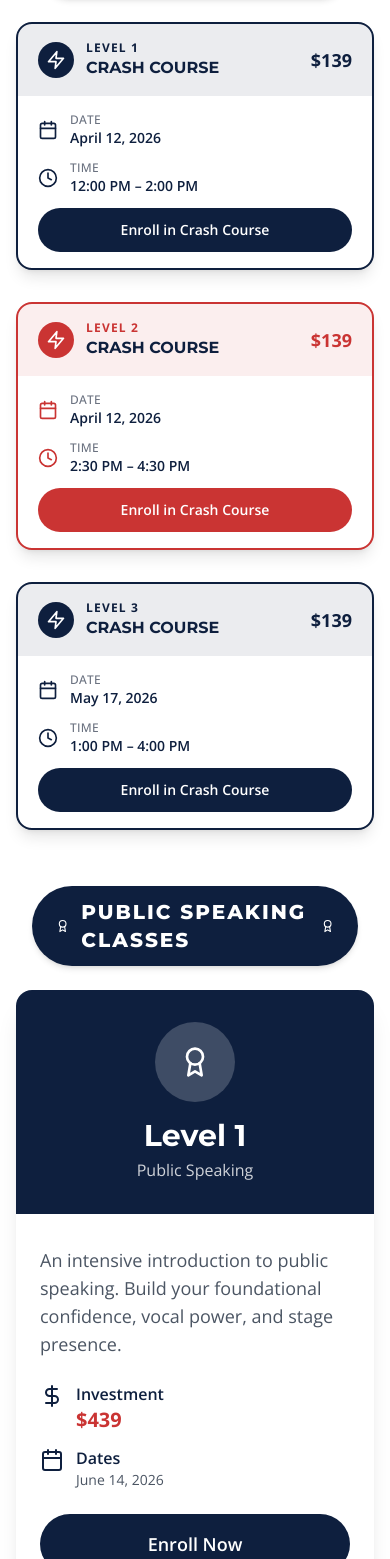
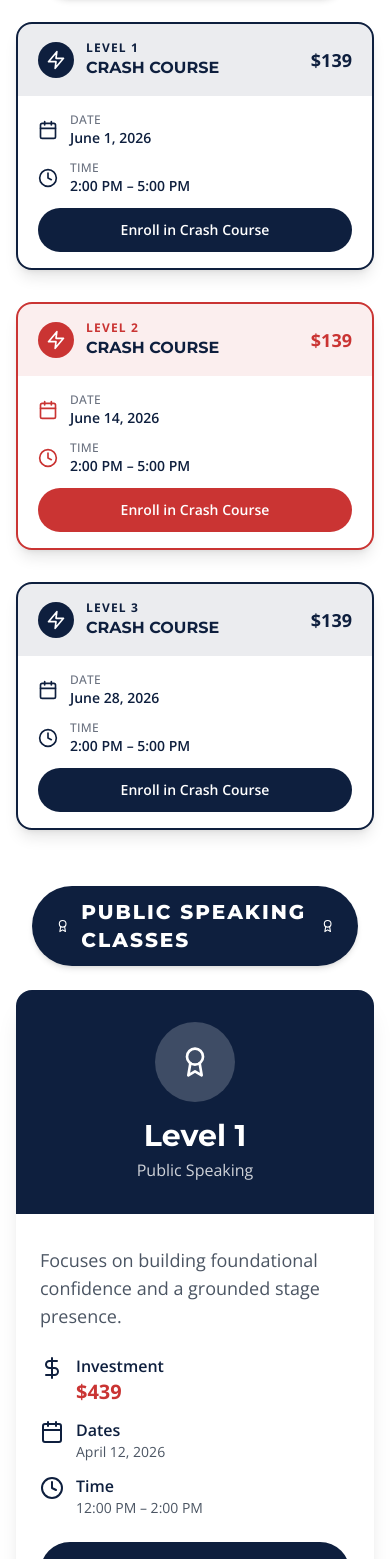
Before and after one commit to phcodesage/public-speaking-course-landing-page, a Next.js app: page / in a window 390 px wide. Shown: the part 1849-3408 px from the top of the page. Built offline with nearby package versions, Linux system fonts and the light colour scheme.

Commit message:
Rearrange course sections, update headers to uppercase, set contact email, redesign footer for beauty and responsiveness, update schedules and descriptions for all programs

```diff
--- a/app/page.tsx
+++ b/app/page.tsx
@@ -34,15 +34,16 @@ export default function Home() {
       title: 'Level 1',
       level: 'Public Speaking',
       icon: <Award className="w-8 h-8 text-white" />,
-      description: 'An intensive introduction to public speaking. Build your foundational confidence, vocal power, and stage presence.',
+      description: 'Focuses on building foundational confidence and a grounded stage presence.',
       color: '#0e1f3e',
       price: '$439',
       stripeLink: 'https://buy.stripe.com/7sY8wI4q0gUGaWd2SfdfG0i',
       showDate: true,
-      dates: 'June 14, 2026',
+      dates: 'April 12, 2026',
+      time: '12:00 PM – 2:00 PM',
       crashCourse: {
-        dates: 'April 12, 2026',
-        time: '12:00 PM – 2:00 PM',
+        dates: 'June 1, 2026',
+        time: '2:00 PM – 5:00 PM',
         price: '$139',
         stripeLink: 'https://buy.stripe.com/7sY8wI4q0gUGaWd2SfdfG0i',
         showDate: true,
@@ -52,15 +53,16 @@ export default function Home() {
       title: 'Level 2',
       level: 'Public Speaking',
       icon: <TrendingUp className="w-8 h-8 text-white" />,
-      description: 'Enhance your skills with advanced techniques. Master storytelling, audience engagement, and persuasive speaking.',
+      description: 'Mastery of storytelling, audience engagement, and persuasive speaking.',
       color: '#ca3433',
       price: '$439',
       stripeLink: 'https://buy.stripe.com/14A3co1dO1ZM9S950ndfG0b',
       showDate: true,
-      dates: 'June 21, 2026',
+      dates: 'April 12, 2026',
+      time: '2:30 PM – 4:30 PM',
       crashCourse: {
-        dates: 'April 12, 2026',
-        time: '2:30 PM – 4:30 PM',
+        dates: 'June 14, 2026',
+        time: '2:00 PM – 5:00 PM',
         price: '$139',
         stripeLink: 'https://buy.stripe.com/14A3co1dO1ZM9S950ndfG0b',
         showDate: true,
@@ -70,16 +72,14 @@ export default function Home() {
       title: 'Level 3',
       level: 'Public Speaking',
       icon: <Crown className="w-8 h-8 text-white" />,
-      dates: 'June 28, 2026',
-      time: '12:00 PM - 3:00 PM',
       description: 'Achieve mastery in public speaking. Command any room with executive presence and professional polish.',
       color: '#0e1f3e',
       price: '$439',
       stripeLink: 'https://buy.stripe.com/7sY5kwcWw9se6FXfF1dfG04',
-      showDate: true,
+      showDate: false,
       crashCourse: {
-        dates: 'May 17, 2026',
-        time: '1:00 PM – 4:00 PM',
+        dates: 'June 28, 2026',
+        time: '2:00 PM – 5:00 PM',
         price: '$139',
         stripeLink: 'https://buy.stripe.com/14A3co1dO1ZM9S950ndfG0b',
         showDate: true,
@@ -416,8 +416,8 @@ export default function Home() {
                   <div className="flex items-center gap-3">
                     <Calendar className="w-6 h-6 flex-shrink-0" style={{ color: '#ca3433' }} />
                     <div className="text-left">
-                      <p className="font-semibold text-base sm:text-lg" style={{ color: '#0e1f3e' }}>Starts June 29</p>
-                      <p className="text-sm sm:text-base text-gray-600">Mon & Thu (8 Weeks)</p>
+                      <p className="font-semibold text-base sm:text-lg" style={{ color: '#0e1f3e' }}>Starts June 30</p>
+                      <p className="text-sm sm:text-base text-gray-600">Tue & Thu (8 Weeks)</p>
                       <p className="text-sm sm:text-base text-gray-600">Ends August 20</p>
                     </div>
                   </div>
@@ -425,7 +425,7 @@ export default function Home() {
                     <Clock className="w-6 h-6 flex-shrink-0" style={{ color: '#ca3433' }} />
                     <div className="text-left">
                       <p className="font-semibold text-base sm:text-lg" style={{ color: '#0e1f3e' }}>Time</p>
-                      <p className="text-sm sm:text-base text-gray-600">12:00 PM – 3:00 PM</p>
+                      <p className="text-sm sm:text-base text-gray-600">3:00 PM – 5:00 PM</p>
                     </div>
                   </div>
                 </div>
```
